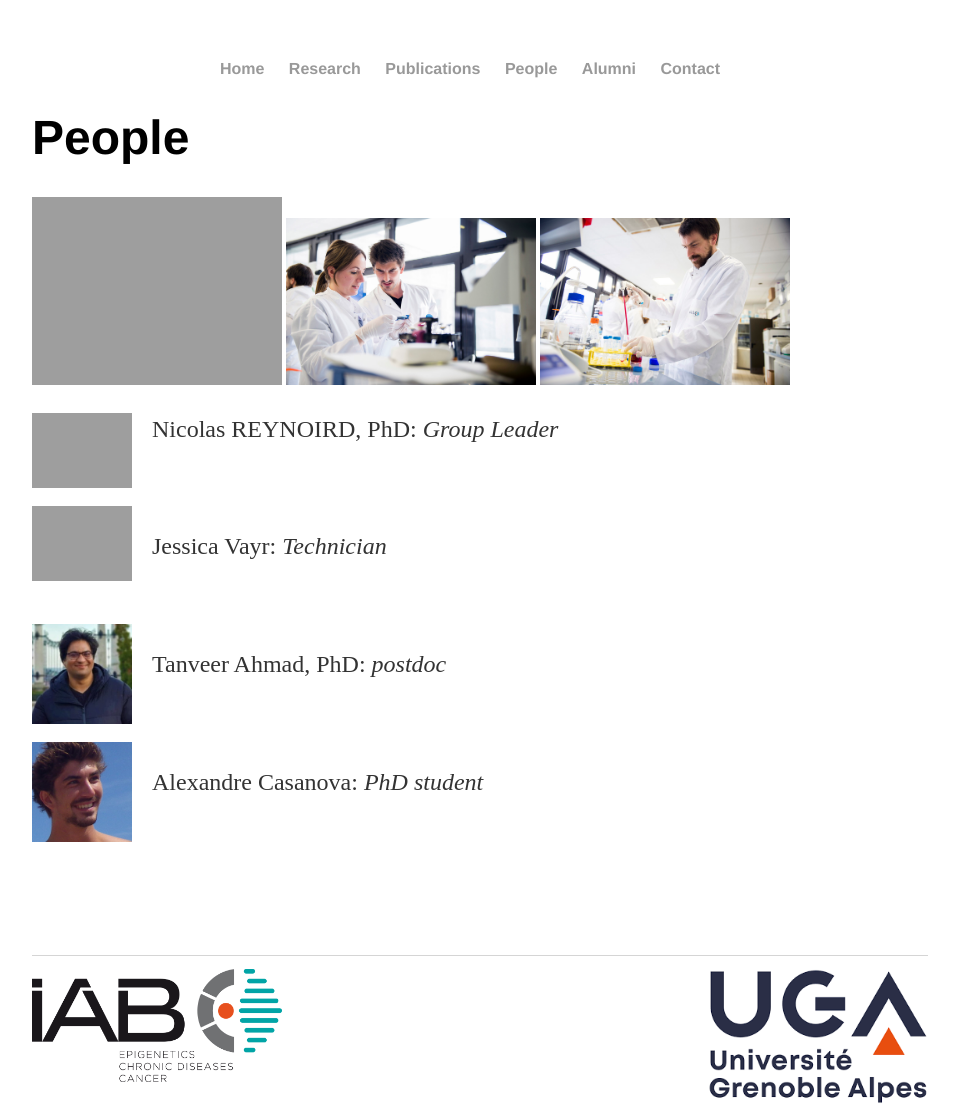
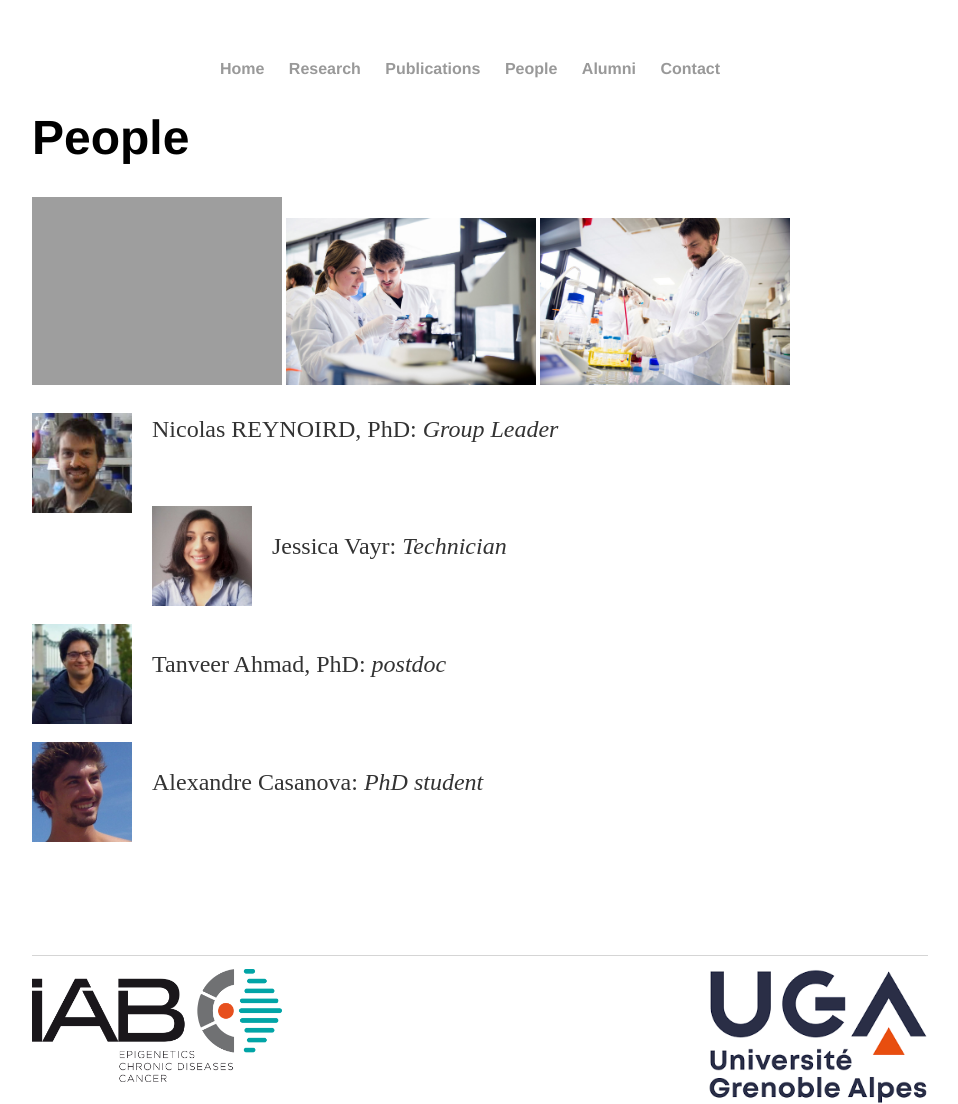
Before and after one commit to Reynoird-Lab/Reynoird-lab.github.io, a Jekyll site: the page built from People/index.html, in a window 1280 px wide. Shown: the whole page, without its empty margins (160-1118 px from the left). Built offline with Jekyll 4.4.1, drawn with Linux system fonts in a browser that asks for light colours; Markdown is read by kramdown in place of the engine named in the settings.

Commit message:
Update index.html

```diff
--- a/People/index.html
+++ b/People/index.html
@@ -8,9 +8,9 @@
 
 
 <p>
-<a href="https://www.researchgate.net/profile/Nicolas_Reynoird"> <img alt="NR" src="https://reynoird-lab.github.io/Images/nicolas_reynoird.jfif" style="margin: 0px 20px 10px 0px;" align="left" width="100"/></a><p>Nicolas REYNOIRD, PhD: <i>Group Leader</i></a><br></p>
+<a href="https://www.researchgate.net/profile/Nicolas_Reynoird"> <img alt="NR" src="https://reynoird-lab.github.io/Images/nicolas_reynoird.jpg" style="margin: 0px 20px 10px 0px;" align="left" width="100"/></a><p>Nicolas REYNOIRD, PhD: <i>Group Leader</i></a><br></p>
 <br><br>
-<a href="https://www.linkedin.com/in/jessica-vayr-b686bb37/"> <img alt="JV" src="https://reynoird-lab.github.io/Images/Jessica_Vayr.jfif" style="margin: 0px 20px 10px 0px;" align="left" width="100"/></a> <p>Jessica Vayr: <i>Technician</i><br></p>
+<a href="https://www.linkedin.com/in/jessica-vayr-b686bb37/"> <img alt="JV" src="https://reynoird-lab.github.io/Images/Jessica_Vayr.jpg" style="margin: 0px 20px 10px 0px;" align="left" width="100"/></a> <p>Jessica Vayr: <i>Technician</i><br></p>
 <br><br>
 <a href="https://www.researchgate.net/profile/Tanveer_Ahmad31"> <img alt="TA" src="https://reynoird-lab.github.io/Images/Tanveer_Ahmad.jpg" style="margin: 0px 20px 10px 0px;" align="left" width="100"/></a> <p>Tanveer Ahmad, PhD: <i>postdoc</i><br></p>
 <br><br>
```
